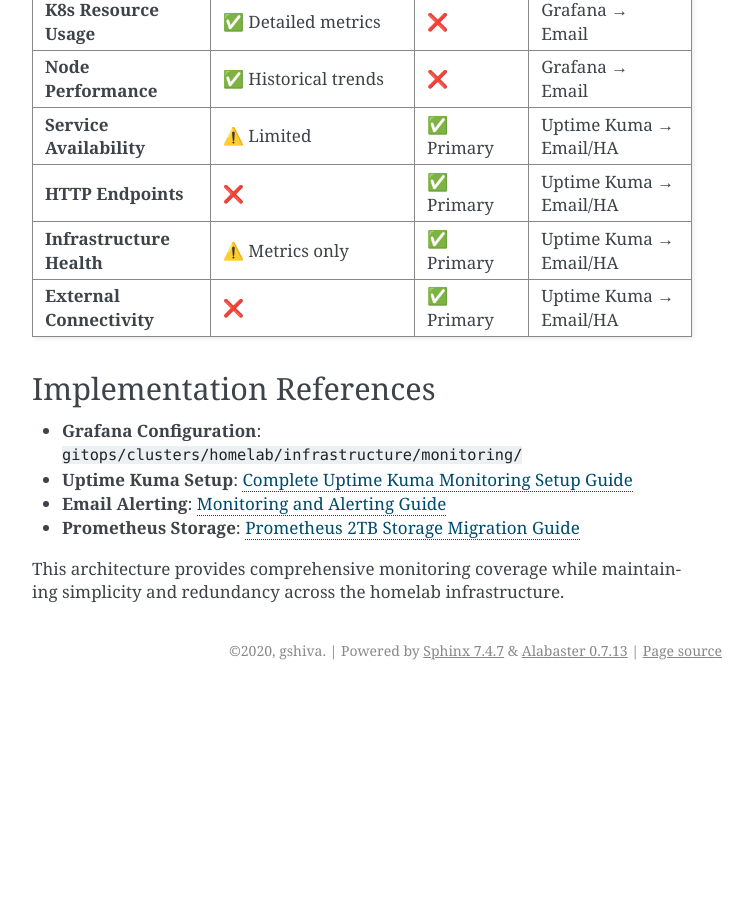
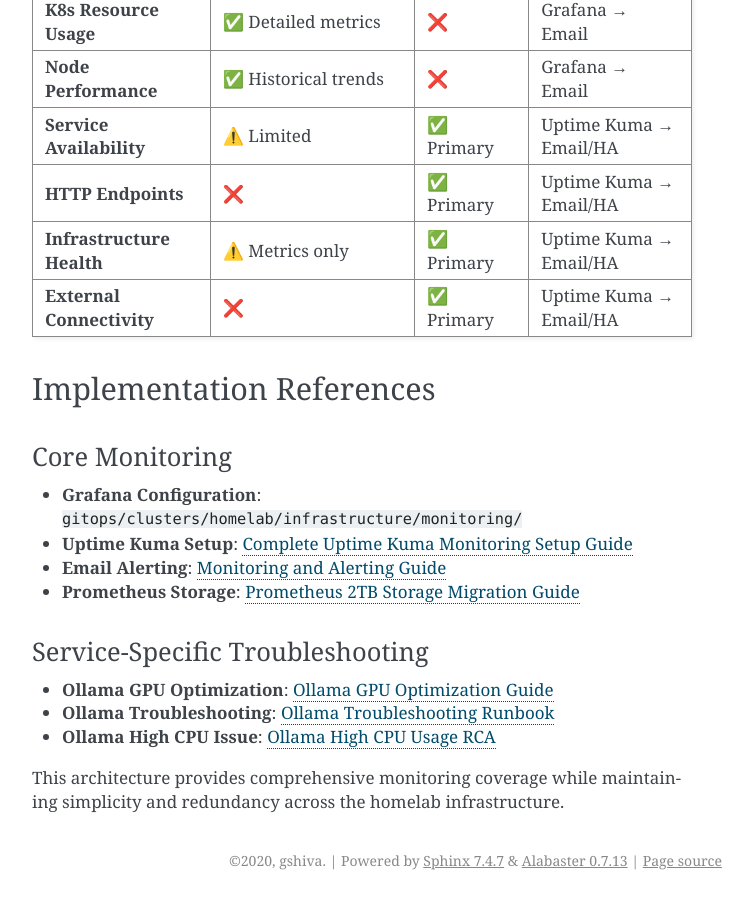
Before and after one commit to homeiac/home, a Sphinx documentation site: the page built from docs/source/md/monitoring-architecture-overview.md, in a window 1280 px wide and 900 px high, scrolled down 3272 px. Shown: the whole window, without its empty margins (388-1141 px from the left). Built offline with Sphinx 7.4.7, drawn with Linux system fonts in a browser that asks for light colours; before the commit the page ends 3962 px from its top, so only the background shows below that; some of the changed text lies outside the part shown.

Commit message:
docs: update monitoring architecture with Ollama troubleshooting references
Add references to new Ollama GPU optimization and troubleshooting documentation
in the main monitoring architecture overview for easier discovery.

🤖 Generated with [Claude Code](https://claude.ai/code)

Co-Authored-By: Claude <noreply@anthropic.com>

```diff
--- a/docs/source/md/monitoring-architecture-overview.md
+++ b/docs/source/md/monitoring-architecture-overview.md
@@ -135,9 +135,15 @@ graph TB
 
 ## Implementation References
 
+### Core Monitoring
 - **Grafana Configuration**: `gitops/clusters/homelab/infrastructure/monitoring/`
 - **Uptime Kuma Setup**: [Complete Uptime Kuma Monitoring Setup Guide](uptime-kuma-monitoring-complete-guide.md)
 - **Email Alerting**: [Monitoring and Alerting Guide](monitoring-alerting-guide.md)
 - **Prometheus Storage**: [Prometheus 2TB Storage Migration Guide](prometheus-2tb-migration-guide.md)
 
+### Service-Specific Troubleshooting
+- **Ollama GPU Optimization**: [Ollama GPU Optimization Guide](guides/ollama-gpu-optimization-guide.md)
+- **Ollama Troubleshooting**: [Ollama Troubleshooting Runbook](troubleshooting/ollama-troubleshooting-runbook.md)
+- **Ollama High CPU Issue**: [Ollama High CPU Usage RCA](troubleshooting/ollama-high-cpu-usage-rca.md)
+
 This architecture provides comprehensive monitoring coverage while maintaining simplicity and redundancy across the homelab infrastructure.
```
